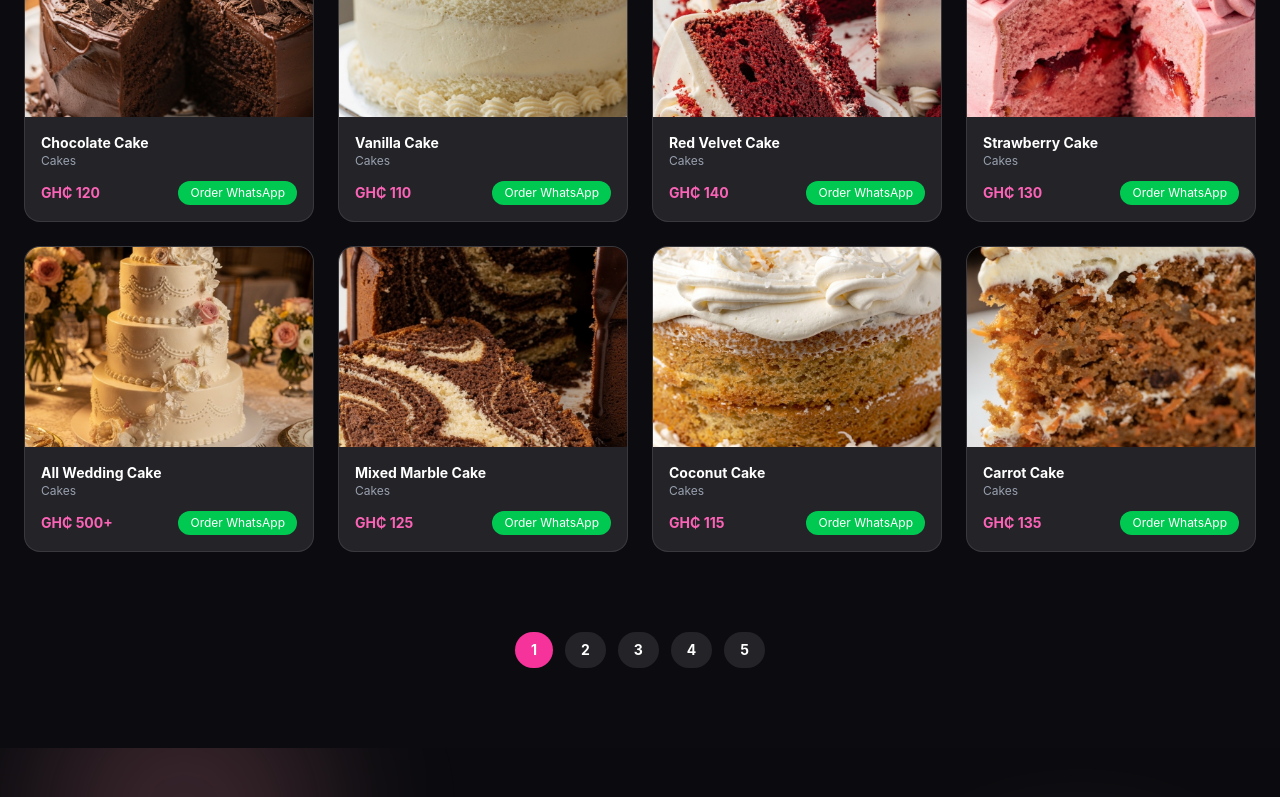
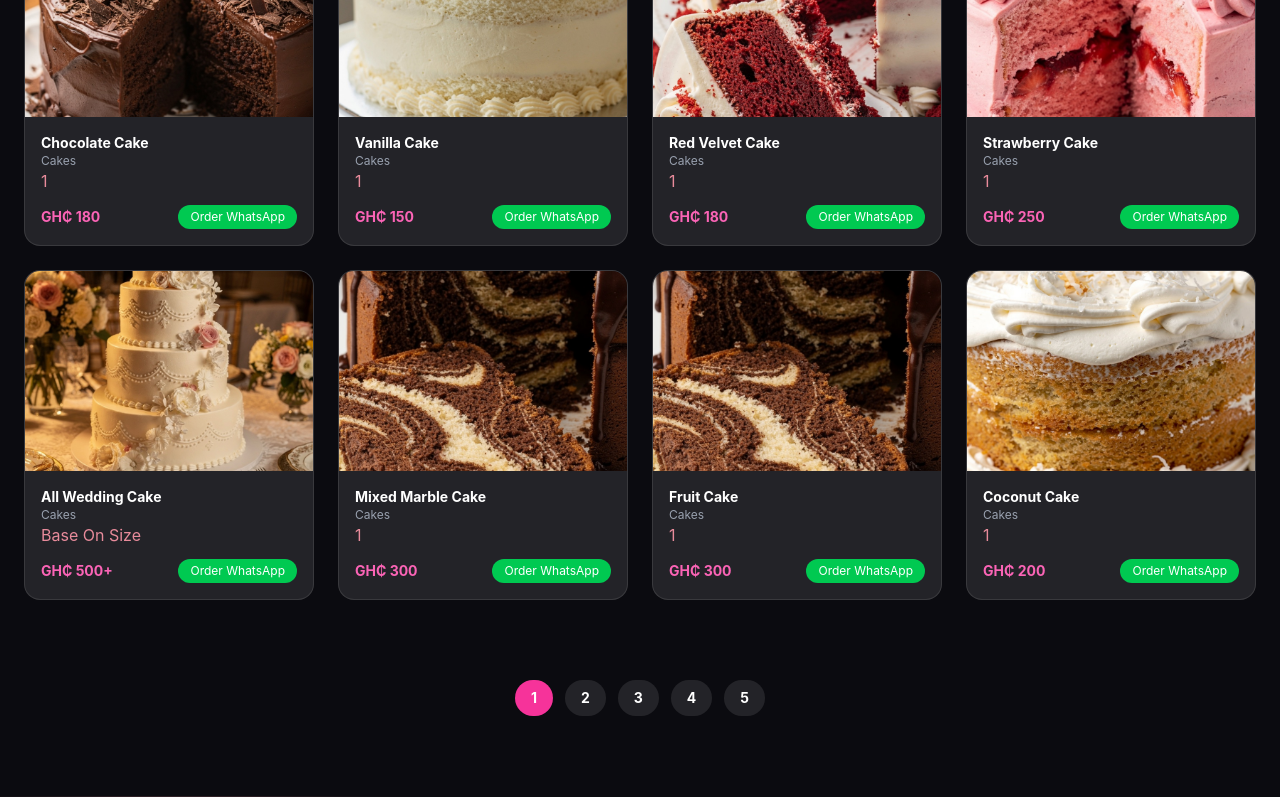
Before and after one commit to hartzfrancis2-sketch/Precious-bakery, a React (Vite) app: page /gallery in a window 1280 px wide. Shown: the part 513-1310 px from the top of the page. Built offline with nearby package versions, Linux system fonts and the light colour scheme.

Commit message:
Added vercel config

```diff
--- a/src/components/common/MenuSection.tsx
+++ b/src/components/common/MenuSection.tsx
@@ -7,6 +7,8 @@ interface MenuItem {
   price: string;
   image: string;
   category: string;
+  quantity: string;
+
 }
 
 const WHATSAPP_NUMBER = "233531830827";
@@ -14,248 +16,290 @@ const WHATSAPP_NUMBER = "233531830827";
 const items: MenuItem[] = [
   {
     name: "Chocolate Cake",
-    price: "GH₵ 120",
+    price: "GH₵ 180",
     category: "Cakes",
     image: "/menu/chocolatecake.jpeg",
+    quantity:"1 ",
   },
   {
     name: "Vanilla Cake",
-    price: "GH₵ 110",
+    price: "GH₵ 150",
     category: "Cakes",
     image: "/menu/Vanillacake.jpeg",
+    quantity:"1",
   },
   {
     name: "Red Velvet Cake",
-    price: "GH₵ 140",
+    price: "GH₵ 180",
     category: "Cakes",
     image: "/menu/redvelvetcake.jpeg",
+    quantity:"1",
   },
   {
     name: "Strawberry Cake",
-    price: "GH₵ 130",
+    price: "GH₵ 250",
     category: "Cakes",
     image: "menu/strawberrycake.jpeg",
+    quantity:"1",
   },
   {
     name: "All Wedding Cake",
     price: "GH₵ 500+",
     category: "Cakes",
     image: "menu/weddingcake.jpeg",
+    quantity:"Base On Size",
   },
   {
     name: "Mixed Marble Cake",
-    price: "GH₵ 125",
+    price: "GH₵ 300",
     category: "Cakes",
     image: "menu/mixedmablecake.jpeg",
+    quantity:"1",
+  },
+
+  {
+    name: "Fruit Cake",
+    price: "GH₵ 300",
+    category: "Cakes",
+    image: "menu/mixedmablecake.jpeg",
+    quantity:"1",
   },
   {
     name: "Coconut Cake",
-    price: "GH₵ 115",
+    price: "GH₵ 200",
     category: "Cakes",
     image: "menu/coconutcake.jpeg",
+    quantity:"1",
   },
   {
     name: "Carrot Cake",
-    price: "GH₵ 135",
+    price: "GH₵ 180",
     category: "Cakes",
     image: "menu/carrotcake.jpeg",
+    quantity:"1",
   },
 
   {
     name: "Vanilla Cupcakes",
-    price: "GH₵ 40",
+    price: "GH₵ 180",
     category: "Cupcakes",
     image: "menu/vanillacupcake.jpeg",
+    quantity:"6 Pieces",
   },
   {
     name: "Chocolate Cupcakes",
-    price: "GH₵ 45",
+    price: "GH₵ 220",
     category: "Cupcakes",
     image: "menu/chocolatecupcake.jpeg",
+    quantity:"6 Pieces",
   },
   {
     name: "Cupcake",
-    price: "GH₵ 50",
+    price: "GH₵ 180",
     category: "Cupcakes",
     image: "menu/cupcake.jpeg",
+    quantity:"6 Pieces",
   },
   {
     name: "Mini Birthday Cakes",
-    price: "GH₵ 60",
+    price: "GH₵ 200",
     category: "Cupcakes",
     image: "menu/minibirthdaycake.jpeg",
+    quantity:"1",
   },
 
   {
     name: "Meat Pie",
-    price: "GH₵ 12",
+    price: "GH₵ 25",
     category: "Pastries",
     image: "menu/meatpie.jpeg",
+    quantity:"1",
   },
   {
     name: "Chicken Pie",
-    price: "GH₵ 14",
+    price: "GH₵ 35",
     category: "Pastries",
     image: "menu/chickenpie.jpeg",
+    quantity:"1",
   },
   {
     name: "Golden EggRolls",
     price: "GH₵ 10",
     category: "Rolls",
     image: "menu/goldeneggrolls.jpeg",
+    quantity:"1",
   },
   {
     name: "Chin Chin",
-    price: "GH₵ 15",
+    price: "GH₵ 80+",
     category: "Pastries",
     image: "menu/chinchin.jpeg",
+    quantity:"Depends on Quantity"
   },
   {
-    name: "Cheese Puff",
-    price: "GH₵ 8",
+    name: "Cheese Cake",
+    price: "GH₵ 350",
     category: "Pastries",
     image: "menu/cheesecake.jpeg",
+    quantity:"1",
   },
   {
     name: "Milky Doughnuts",
-    price: "GH₵ 20",
+    price: "GH₵ 200",
     category: "Pastries",
     image: "menu/milkydoughnut.jpeg",
+    quantity:"Box Of Six",
   },
 
   {
-    name: "Chocolate Doughnut",
-    price: "GH₵ 20",
+    name: "Mini Chocolate Doughnut",
+    price: "GH₵ 200",
     category: "Pastries",
     image: "menu/chocolatedoughnut.jpeg",
+    quantity:"40 pieces",
+  },
+
+  {
+    name: "Large Chocolate Doughnut",
+    price: "GH₵ 250",
+    category: "Pastries",
+    image: "menu/chocolatedoughnut.jpeg",
+    quantity:"40 pieces",
   },
   {
     name: "Egg Buns",
-    price: "GH₵ 16",
+    price: "GH₵ 10",
     category: "Pastries",
     image: "menu/eggbuns.jpeg",
+    quantity:"1",
   },
   {
     name: "Shawarma",
-    price: "GH₵ 18",
+    price: "GH₵ 80",
     category: "Pastries",
     image: "menu/shawama.jpeg",
+    quantity:"1",
   },
   {
-    name: "Pizza",
-    price: "GH₵ 17",
+    name: "Mini Pizza",
+    price: "GH₵ 200",
     category: "Pastries",
     image: "menu/pizza.jpeg",
+    quantity:"12 pieces",
   },
   {
     name: "Samosa",
-    price: "GH₵ 20",
+    price: "GH₵ 50",
     category: "Pastries",
     image: "menu/samosa.jpeg",
+    quantity:"6 pieces",
   },
   {
     name: "RockBuns",
-    price: "GH₵ 15",
+    price: "GH₵ 40",
     category: "Rokies",
     image: "menu/rockbuns.jpeg",
+    quantity:"5 pieces",
   },
 
   {
     name: "Burger",
-    price: "GH₵ 10",
+    price: "GH₵ 55",
     category: "Pastries",
     image: "menu/burger.jpeg",
+    quantity:"2 pieces",
   },
   {
     name: "Sausage Roll",
-    price: "GH₵ 12",
+    price: "GH₵ 25",
     category: "Rolls",
     image: "menu/sausageroll.jpeg",
+    quantity:"1"
   },
   {
     name: "Spring Roll",
-    price: "GH₵ 12",
+    price: "GH₵ 50",
     category: "Rolls",
     image: "menu/springroll.jpeg",
+    quantity:"7 pieces",
   },
   {
-    name: "FruitChips",
-    price: "GH₵ 18",
+    name: "Plantain Chips",
+    price: "GH₵ 30",
     category: "Chips",
-    image: "menu/fruitchips.jpeg",
+    image: "menu/plantainchips.jpeg",
+    quantity:"1",
+  },
+  {
+    name: "Potatoes Chips",
+    price: "GH₵ 30",
+    category: "Chips",
+    image: "menu/potatochips.jpeg",
+    quantity:"1",
   },
 
   {
-    name: "Plantain Chips",
-    price: "GH₵ 60",
-    category: "Chips",
-    image: "menu/plantainchips.jpeg",
-  },
-  {
-    name: "Potatoes Chips",
-    price: "GH₵ 25",
-    category: "Chips",
-    image: "menu/potatochips.jpeg",
-  },
-  {
-    name: "Corn Chips",
-    price: "GH₵ 45",
-    category: "Chips",
-    image: "menu/cornchips.jpeg",
-  },
-  {
     name: "Assorted Food Services",
-    price: "GH₵ 50+",
+    price: "GH₵ 80",
     category: "Food",
     image: "menu/foods.jpeg",
+    quantity:"Per Plate",
   },
   {
     name: "Multy Fruit Drinks",
-    price: "GH₵ 35",
+    price: "GH₵ 60",
     category: "Desserts",
     image: "menu/multifruitdrink.jpeg",
+    quantity:"1 each",
   },
   {
     name: "Banana Bread",
-    price: "GH₵ 35",
+    price: "GH₵ 60",
     category: "Breads",
     image: "menu/bananabread.jpeg",
+    quantity:"1",
   },
   {
     name: "Milk Bread",
-    price: "GH₵ 35",
+    price: "GH₵ 55",
     category: "Bread",
     image: "menu/milkbread.jpeg",
+    quantity:"1",
   },
   {
     name: "Wheat Bread",
-    price: "GH₵ 35",
+    price: "GH₵ 60",
     category: "Bread",
     image: "menu/wheatbread.jpeg",
+    quantity:"1",
   },
   {
     name: "Butter Bread",
-    price: "GH₵ 35",
+    price: "GH₵ 40",
     category: "Bread",
     image: "menu/butterbread.jpeg",
+    quantity:"1",
   },
   {
     name: "Bread Sandwich",
-    price: "GH₵ 35",
+    price: "GH₵ 40",
     category: "Bread",
     image: "menu/breadsandwhish.jpeg",
+    quantity:"1",
   },
   {
-    name: "Burgette",
+    name: "ButterBread with ChocolateToppings",
     price: "GH₵ 35",
     category: "Bread",
     image: "menu/z2.jpeg",
+    quantity:"1",
   },
   {
-    name: "Round Rolls",
+    name: "Cinnamon Rolls",
     price: "GH₵ 35",
     category: "Rolls",
     image: "menu/z1.jpeg",
+    quantity:"1",
   },
 ];
 
@@ -339,9 +383,11 @@ export default function BakeryMenuPage(): JSX.Element {
               <div className="p-4">
                 <h3 className="font-bold text-sm">{item.name}</h3>
                 <p className="text-xs text-gray-400">{item.category}</p>
+                <p className="text-bold text-warmpink">{item.quantity}</p>
 
                 <div className="flex justify-between items-center mt-3">
                   <span className="text-pink-400 font-bold text-sm">
+
                     {item.price}
                   </span>
 
--- a/src/pages/Contact.tsx
+++ b/src/pages/Contact.tsx
@@ -4,7 +4,7 @@ import { useForm } from "react-hook-form";
 import { z } from "zod";
 import { zodResolver } from "@hookform/resolvers/zod";
 import { FaEnvelope, FaMapMarkerAlt, FaPhone } from "react-icons/fa";
-import { ScrollAnimation } from "../components/common";
+import { ScrollAnimation, SectionHeader } from "../components/common";
 
 /* ================================
    ZOD VALIDATION
@@ -83,11 +83,17 @@ const Contact = (): JSX.Element => {
       <div className="absolute bottom-10 right-10 w-96 h-96 bg-primary/20 blur-3xl rounded-full" />
 
       {/* CONTENT */}
+      <SectionHeader
+      subtitle="Contact Us"
+      title="Send Us Sweet"
+      highlight="Messages And Your Treat"
+      description="We did Love To Receive Your Sweet Messages With Love And Tender Care,Contact Us Here Or on Our Media Handle "
+      light/>
 
       <div className="max-w-7xl mx-auto px-6 lg:px-10 mt-16 grid lg:grid-cols-2 gap-12">
         {/* CONTACT FORM */}
         <ScrollAnimation x={-80} y={60} duration={0.8}>
-          <div className="relative">
+          <div className="relative order-2 lg:order-1">
             <div className="absolute inset-0 bg-warmpink/10 blur-3xl rounded-3xl" />
 
           <form
@@ -170,7 +176,7 @@ const Contact = (): JSX.Element => {
 
         {/* CONTACT INFO */}
         <ScrollAnimation x={80} y={60} duration={0.8}>
-        <div className="space-y-8">
+        <div className="space-y-8 order-1 lg:order-2">
           <div className="grid gap-5">
             {/* LOCATION */}
             <div className="flex items-center gap-4 bg-white/5 border border-white/10 p-5 rounded-2xl backdrop-blur-xl">
```
Also changed, not shown: src/components/feature/Solutioncard.tsx (deleted), vercel.json (added).
